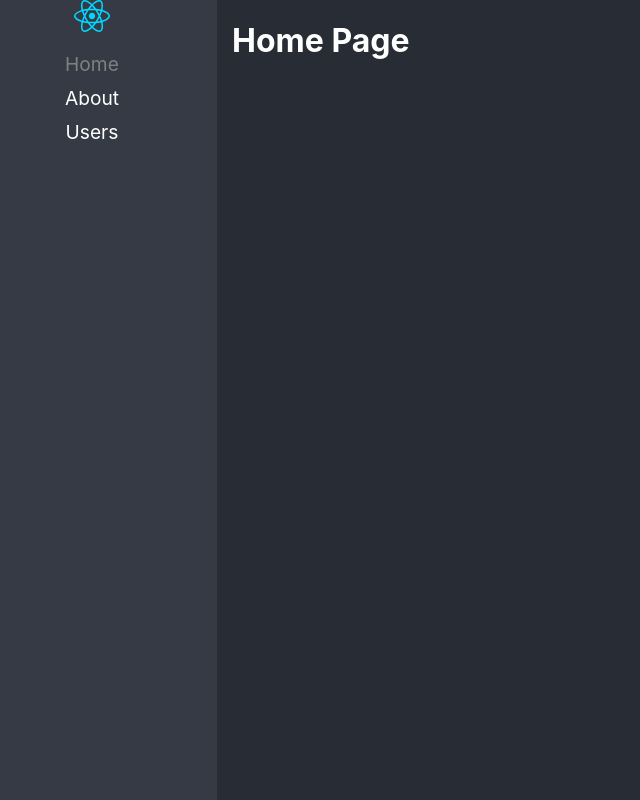
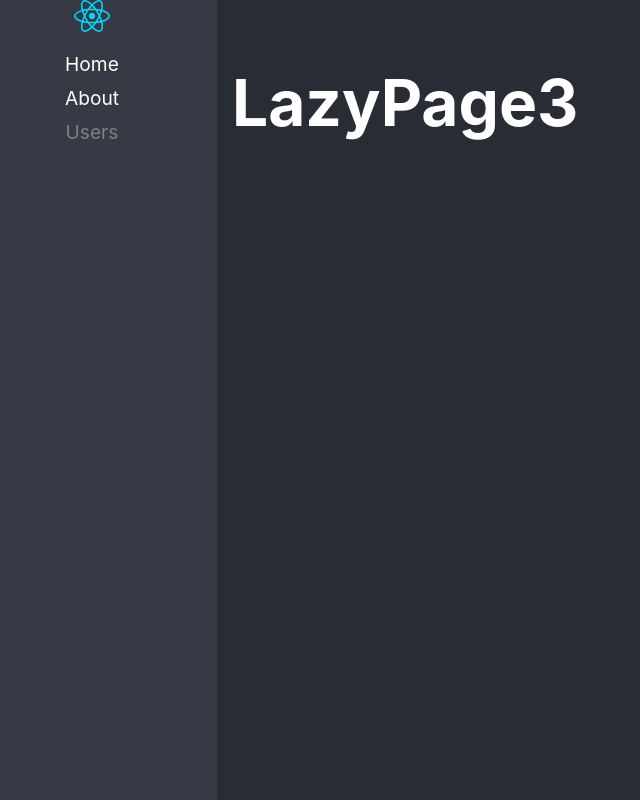
Before and after one commit to DiegoAlexanderSanmartinY/react-advance, a React (Vite) app: page /lazy3 in a window 1280 px wide. Before the commit this address led to /home. Shown: the whole page, without its empty margins (33-673 px from the left). Built offline with nearby package versions, Linux system fonts and the light colour scheme.

Commit message:
Componnentes Lazy agregados

```diff
--- /dev/null
+++ b/src/01-lazyload/index.ts
@@ -0,0 +1,3 @@
+export * from "./pages/LazyPage1";
+export * from "./pages/LazyPage2";
+export * from "./pages/LazyPage3";
--- /dev/null
+++ b/src/01-lazyload/pages/LazyPage1.tsx
@@ -0,0 +1,7 @@
+
+
+export const LazyPage1 = () => {
+  return (
+    <h1>LazyPage1</h1>
+  )
+}
--- /dev/null
+++ b/src/01-lazyload/pages/LazyPage2.tsx
@@ -0,0 +1,7 @@
+
+
+export const LazyPage2 = () => {
+  return (
+    <h1>LazyPage2</h1>
+  )
+}
--- /dev/null
+++ b/src/01-lazyload/pages/LazyPage3.tsx
@@ -0,0 +1,7 @@
+
+
+export const LazyPage3 = () => {
+  return (
+    <h1>LazyPage3</h1>
+  )
+}
--- a/src/routes/Navigation.tsx
+++ b/src/routes/Navigation.tsx
@@ -2,6 +2,7 @@
 import { Routes, Route, NavLink, Navigate } from 'react-router-dom';
 
 import logo from '../assets/react.svg'
+import { LazyPage1, LazyPage2, LazyPage3 } from '../01-lazyload';
 
 export const Navigation = () => {
     return (
@@ -11,24 +12,24 @@
                     <img src={ logo } alt="React Logo" />
                     <ul>
                         <li>
-                            <NavLink to="/home" className={ ({ isActive }) => isActive ? 'nav-active' : '' }>Home</NavLink>
+                            <NavLink to="/lazy1" className={ ({ isActive }) => isActive ? 'nav-active' : '' }>Home</NavLink>
                         </li>
                         <li>
-                            <NavLink to="/about" className={ ({ isActive }) => isActive ? 'nav-active' : '' }>About</NavLink>
+                            <NavLink to="lazy2/" className={ ({ isActive }) => isActive ? 'nav-active' : '' }>About</NavLink>
                         </li>
                         <li>
-                            <NavLink to="/users" className={ ({ isActive }) => isActive ? 'nav-active' : '' }>Users</NavLink>
+                            <NavLink to="/lazy3" className={ ({ isActive }) => isActive ? 'nav-active' : '' }>Users</NavLink>
                         </li>
                     </ul>
                 </nav>
 
 
                 <Routes>
-                    <Route path="about" element={ <h1>About Page</h1> } />
-                    <Route path="users" element={ <h1>Users Page</h1> } />
-                    <Route path="home" element={ <h1>Home Page</h1> } />
+                    <Route path="lazy1" element={ <h1><LazyPage1/></h1> } />
+                    <Route path="lazy2" element={ <h1><LazyPage2/></h1> } />
+                    <Route path="lazy3" element={ <h1><LazyPage3/></h1> } />
 
-                    <Route path="/*" element={ <Navigate to="/home" replace /> } />
+                    <Route path="/*" element={ <Navigate to="/lazy1" replace /> } />
                 </Routes>
 
             </div>
```
